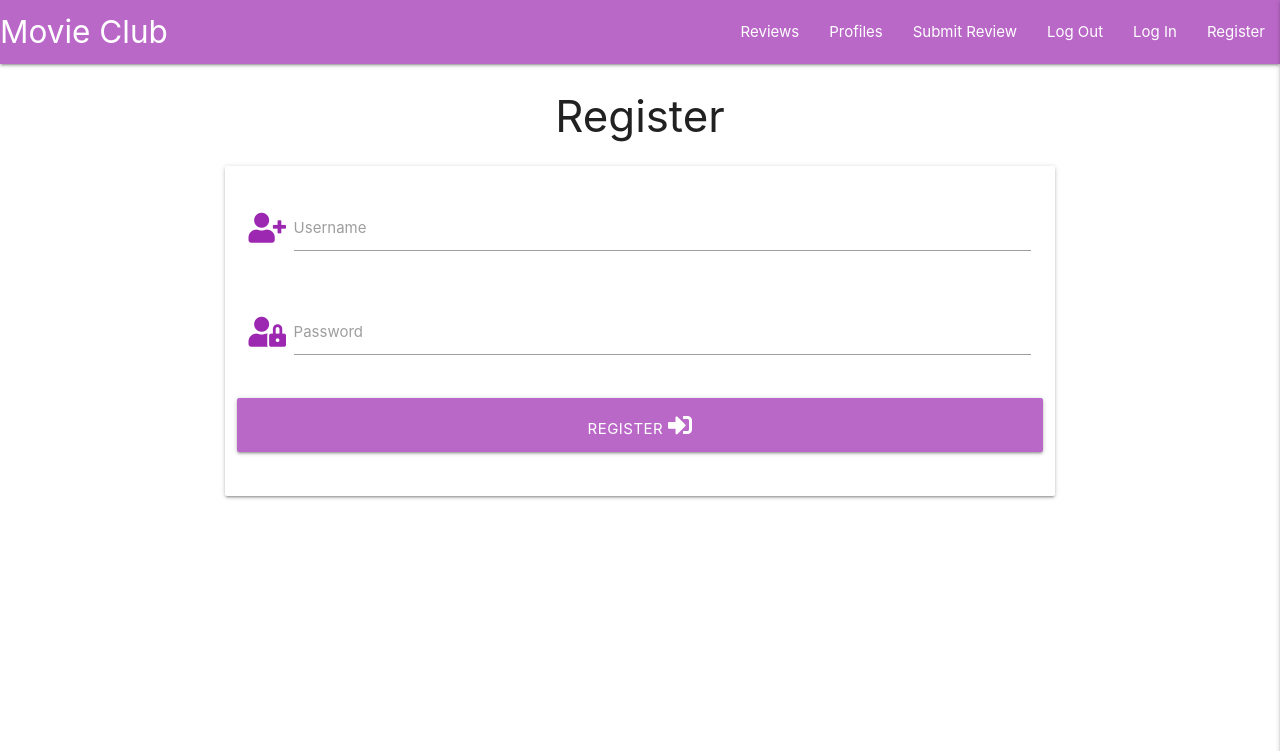
After one commit to callumhearne/movie_club, a Flask app: page /register in a window 1280 px wide. The commit adds this page. Shown: the top 751 px of the page. Run offline with Flask 2, Linux system fonts and the light colour scheme; some libraries are stand-ins or nearby versions.

Commit message:
regsitration page form

```diff
--- a/app.py
+++ b/app.py
@@ -4,6 +4,7 @@ from flask import (
     redirect, request, session, url_for)
 from flask_pymongo import PyMongo
 from bson.objectid import ObjectId
+from werkzeug.security import generate_password_hash, check_password_hash
 if os.path.exists("env.py"):
     import env
 
@@ -26,6 +27,11 @@ def get_reviews():
     return render_template("reviews.html", reviews=reviews)
 
 
+@app.route("/register", methods=["GET", "POST"])
+def register():
+    return render_template("register.html")
+
+
 if __name__ == "__main__":
     app.run(host=os.environ.get("IP"),
             port=int(os.environ.get("PORT")),
--- a/templates/base.html
+++ b/templates/base.html
@@ -21,11 +21,11 @@
             <a href="#" data-target="mobile-demo" class="sidenav-trigger right"><i class="fas fa-expand"></i></a>
             <ul class="right hide-on-med-and-down">
                 <li><a href="{{ url_for('get_reviews') }}">Reviews</a></li>
-                <li><a href="badges.html">Profiles</a></li>
+                <li><a href="{{ url_for('register') }}">Profiles</a></li>
                 <li><a href="collapsible.html">Submit Review</a></li>
                 <li><a href="mobile.html">Log Out</a></li>
                 <li><a href="mobile.html">Log In</a></li>
-                <li><a href="mobile.html">Register</a></li>
+                <li><a href="{{ url_for('register') }}">Register</a></li>
              </ul>
             </div>
         </nav>
@@ -33,11 +33,11 @@
         <ul class="sidenav" id="mobile-demo">
             <li><h4 class="center-align purple-text">Movie Club</h4></li>
             <li><a href="{{ url_for('get_reviews') }}">Reviews</a></li>
-            <li><a href="badges.html">Profiles</a></li>
+            <li><a href="{{ url_for('register') }}">Profiles</a></li>
             <li><a href="collapsible.html">Submit Review</a></li>
             <li><a href="mobile.html">Log Out</a></li>
             <li><a href="mobile.html">Log In</a></li>
-            <li><a href="mobile.html">Register</a></li>
+            <li><a href="{{ url_for('register') }}">Register</a></li>
         </ul>
 
     </header>
--- /dev/null
+++ b/templates/register.html
@@ -0,0 +1,36 @@
+
+{% extends "base.html" %}
+{% block content %}
+
+    <h3 class="center-align">Register</h3>
+
+    <div class="row">
+        <form class="col s12 m8 offset-m2" method="POST" action="{{ url_for('register') }}">
+            <div class="card-panel">
+                <!-- username -->
+                <div class="row">
+					<div class="input-field col s12">
+						<i class="fas fa-user-plus prefix purple-text lighten-2"></i>
+						<input id="username" name="username" type="text" class="validate">
+						<label for="username">Username</label>
+					</div>
+                </div>
+                <!-- passowrd -->
+                <div class="row">
+                    <div class="input-field col s12">
+						<i class="fas fa-user-lock prefix purple-text lighten-2"></i>
+                        <input id="password" name="password" type="password" class="validate">
+                        <label for="password">Password</label>
+                    </div>
+                </div>
+                <!-- register -->
+                <div class="row">
+                    <button type="submit" class="col s12 btn-large purple lighten-2 text-shadow">
+                        Register <i class="fas fa-sign-in-alt"></i>
+                    </button>
+                </div>
+            </div>
+        </form>
+    </div>
+
+{% endblock %}
```
